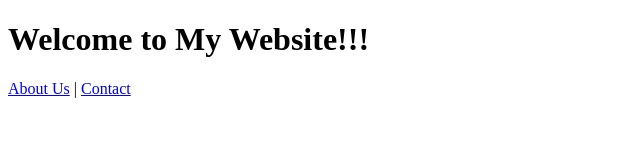
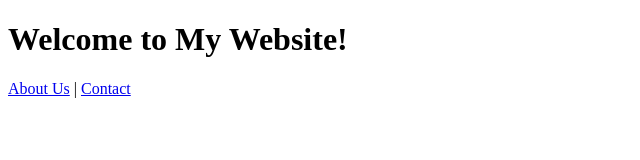
Before and after one commit to sergey1701/web-site, a plain HTML site: page html/index.html in a window 1280 px wide. Shown: the full height of the page, 0-640 px from the left. Drawn offline with Linux system fonts and the light colour scheme.

Commit message:
Deploy new web-site

```diff
--- a/html/index.html
+++ b/html/index.html
@@ -6,7 +6,7 @@
     <title>Welcome</title>
 </head>
 <body>
-    <h1>Welcome to My Website!!!</h1>
+    <h1>Welcome to My Website!</h1>
     <nav>
         <a href="about.html">About Us</a> |
         <a href="contact.html">Contact</a>
```
